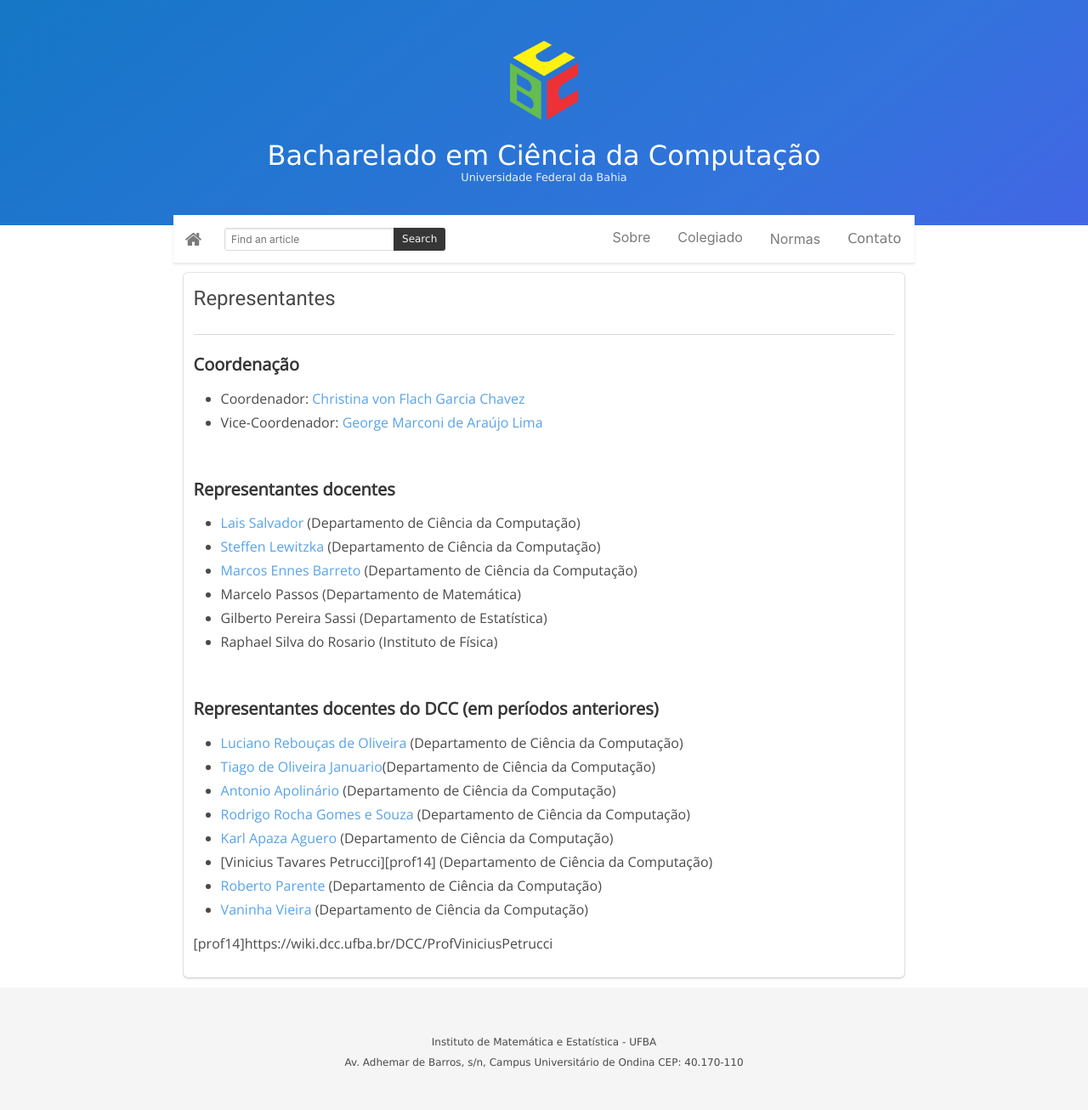
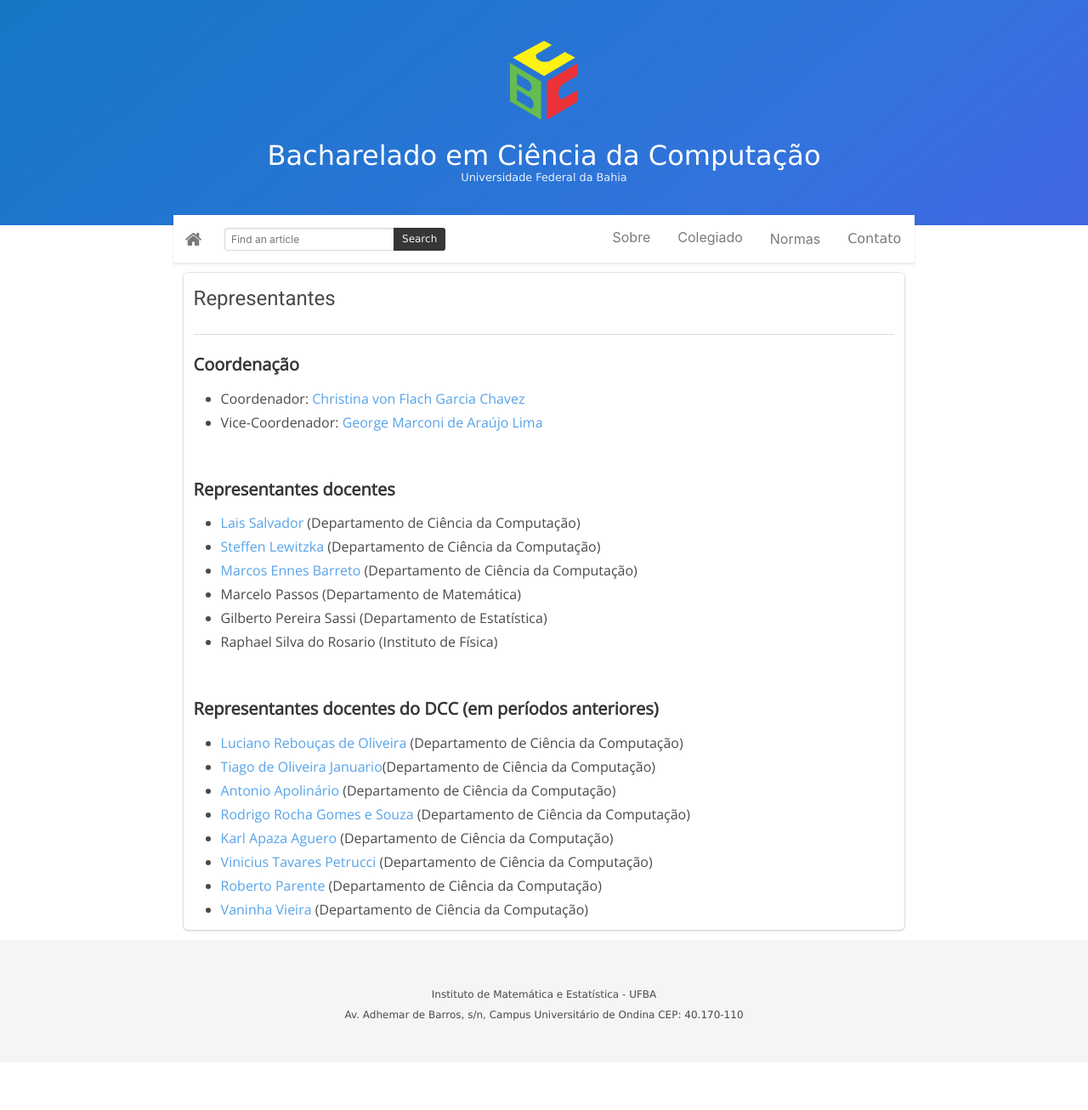
Before and after one commit to bcc-ufba/bcc-ufba.github.io, a Jekyll site: the page built from representantes.markdown, in a window 1280 px wide. Shown: the whole page at 85% size. Built offline with Jekyll 4.4.1, drawn with Linux system fonts in a browser that asks for light colours; after the commit the page ends 1250 px from its top, so only the background shows below that; some of the changed lines change nothing that is shown.

Commit message:
atualizando representantes

```diff
--- a/representantes.markdown
+++ b/representantes.markdown
@@ -57,4 +57,4 @@
 [prof10]:https://wiki.dcc.ufba.br/DCC/ProfMarcosBarreto
 [prof11]:https://wiki.dcc.ufba.br/DCC/ProfKarlApazaAguero
 [prof12]:https://wiki.dcc.ufba.br/DCC/ProfVaninhaVieira
-[prof14]https://wiki.dcc.ufba.br/DCC/ProfViniciusPetrucci
+[prof14]:https://wiki.dcc.ufba.br/DCC/ProfViniciusPetrucci
```
